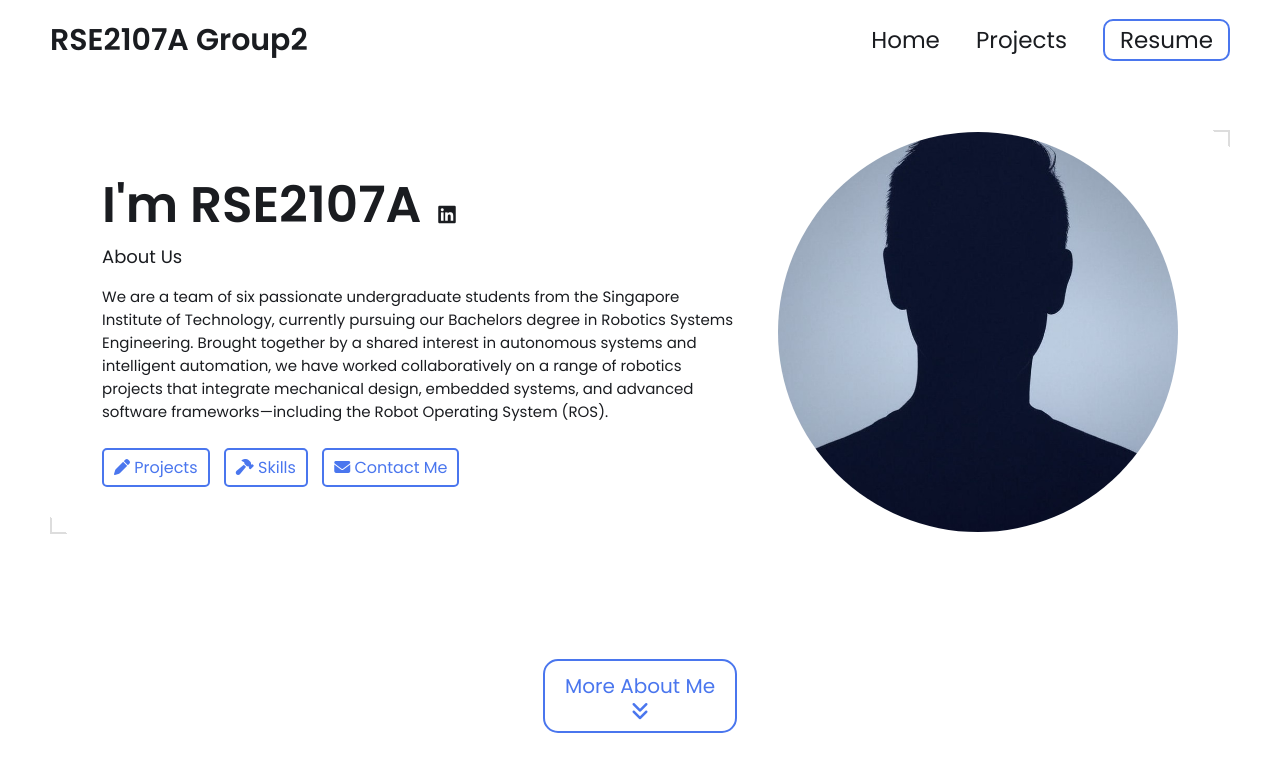
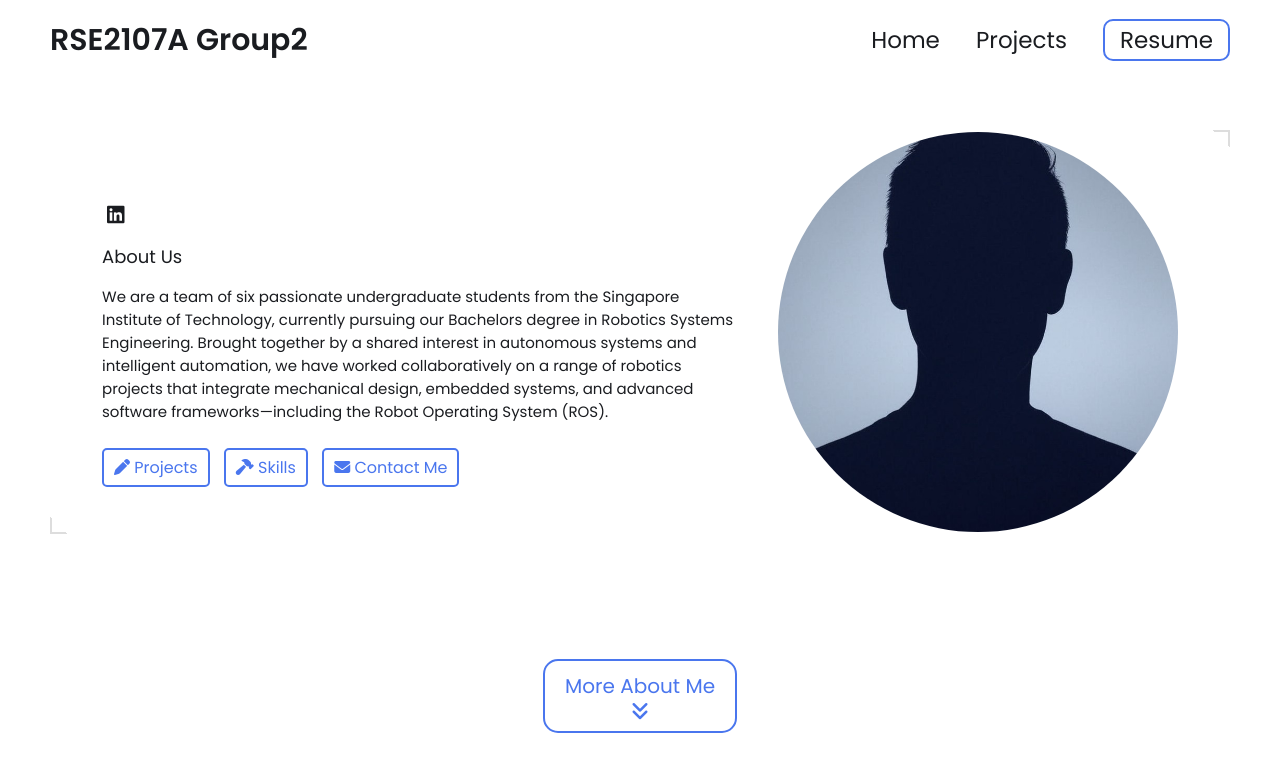
Before and after one commit to NinjaHazwan/NinjaHazwan.github.io, a Jekyll site: the page built from index.html, in a window 1280 px wide and 900 px high. Shown: the top 772 px of the window. Built offline with Jekyll 4.4.1, drawn with Linux system fonts in a browser that asks for light colours.

Commit message:
Update hero.html

```diff
--- a/_includes/hero.html
+++ b/_includes/hero.html
@@ -4,7 +4,7 @@
     <div class="group">
         <div class="text">
             <h2>
-                I'm {{ site.name | split: ' ' | first }}
+               <!-- I'm {{ site.name | split: ' ' | first }} -->
                 {% if site.external-links %}
                 <span class="external-links">
                     {% assign platforms = "linkedin,x-twitter,github,stackoverflow,discord,medium,threads,bluesky,instagram,youtube" | split: "," %}
```
